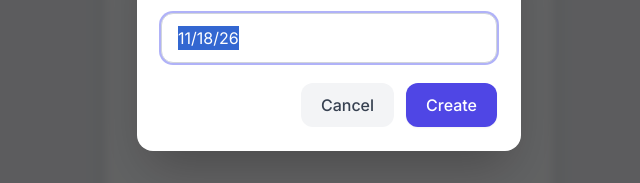
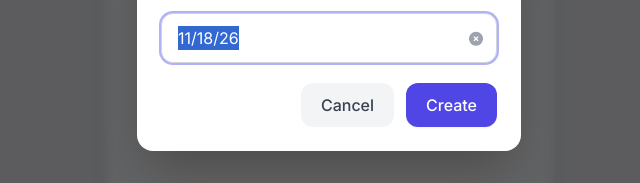
Before and after one commit to abrahamclee3/lift-tracker, a plain HTML site: page index.html in a window 1280 px wide. Both pictures are taken after a click on the button "New". Shown: the part 362-545 px from the top of the page, 311-951 px from the left. Drawn offline with nearby package versions, Linux system fonts and the light colour scheme.

Commit message:
Update index.html

```diff
--- a/index.html
+++ b/index.html
@@ -261,7 +261,12 @@
         <div class="bg-white rounded-2xl p-6 max-w-sm w-full shadow-2xl transform transition-transform">
             <h3 class="text-lg font-bold text-gray-900 mb-1">New Workout</h3>
             <p class="text-xs text-gray-500 mb-4">Name your workout session or keep today's date.</p>
-            <input type="text" id="new-workout-name-input" class="w-full bg-gray-50 border border-gray-300 rounded-xl px-4 py-3 text-base mb-5 focus:bg-white" placeholder="MM/DD/YY" autocomplete="off">
+            <div class="relative mb-5">
+                <input type="text" id="new-workout-name-input" class="w-full bg-gray-50 border border-gray-300 rounded-xl pl-4 pr-10 py-3 text-base focus:bg-white" placeholder="MM/DD/YY" autocomplete="off">
+                <button type="button" id="clear-new-workout-name-btn" class="text-gray-400 hover:text-gray-600 p-2 absolute right-1.5 top-1/2 -translate-y-1/2" aria-label="Clear workout name">
+                    <i class="fa-solid fa-circle-xmark text-sm"></i>
+                </button>
+            </div>
             <div class="flex gap-3 justify-end">
                 <button type="button" id="date-cancel" class="px-5 py-2.5 text-gray-700 font-medium bg-gray-100 hover:bg-gray-200 rounded-xl btn-transition">Cancel</button>
                 <button type="button" id="date-ok" class="px-5 py-2.5 text-white font-medium bg-indigo-600 hover:bg-indigo-700 rounded-xl btn-transition shadow-sm">Create</button>
```
